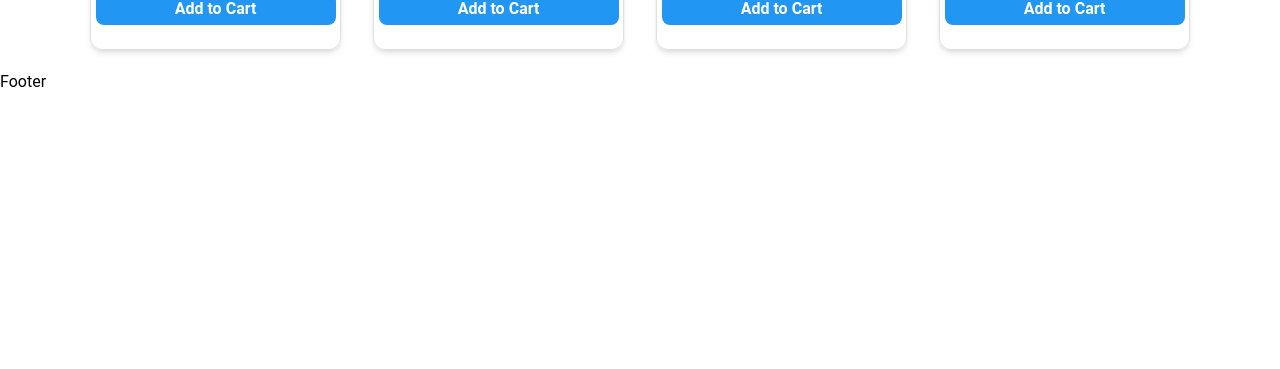
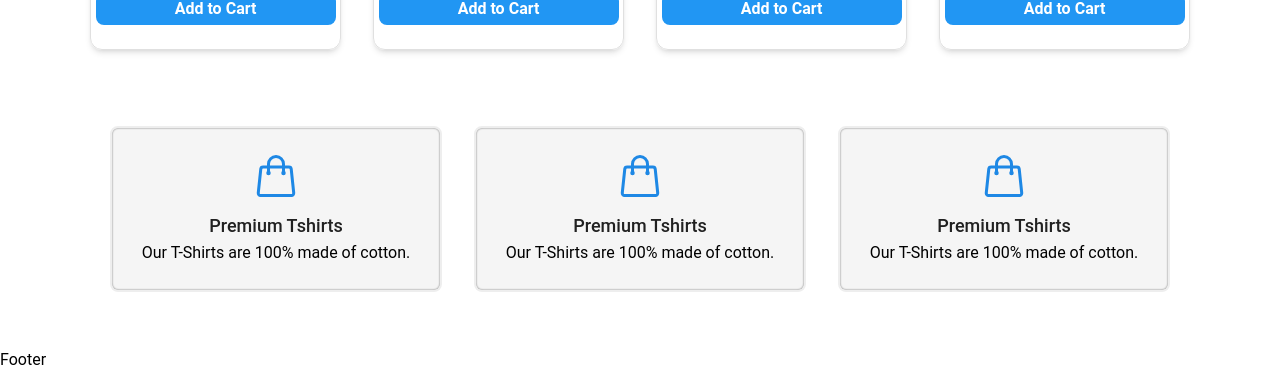
Before and after one commit to yuvrajsingh101280/E-commerce, a React (Vite) app: page / in a window 1280 px wide. Shown: the part 1742-2111 px from the top of the page. Before the commit the page ends 1836 px from the top, so only its background shows below. Built offline with nearby package versions, Linux system fonts and the light colour scheme.

Commit message:
added track

```diff
--- a/src/components/searchbar/Searchbar.jsx
+++ b/src/components/searchbar/Searchbar.jsx
@@ -62,7 +62,7 @@
 
       <div className="flex justify-center">
         {search && (
-          <div className="block absolute bg-gray-200 w-96 md:w-96 lg:w-96 z-50 my-1 rounded-lg px-2 py-2">
+          <div className="block absolute cursor-pointer bg-gray-200 w-96 md:w-96 lg:w-96 z-50 my-1 rounded-lg px-2 py-2">
             {filterSearchData.length > 0 ? (
               <>
                 {filterSearchData.map((item, index) => {
--- /dev/null
+++ b/src/components/track/Track.jsx
@@ -0,0 +1,89 @@
+const Track = () => {
+  return (
+    <section>
+      <div className="container mx-auto px-10 py-10 md:py-14">
+        {/* main */}
+        <div className="flex flex-wrap text-center -m-4">
+          {/* track 1 */}
+          <div className="p-4 md:w-1/3 sm:w-1/2 w-full">
+            <div className="border-2 hover:shadow-xl cursor-pointer hover:shadow-gray-200 border-gray-200 bg-gray-100 shadow-[inset_0_0_2px_rgba(0,0,0,0.6)] px-4 py-6 rounded-lg">
+              <svg
+                className="text-blue-600 w-12 h-12 mb-3 inline-block"
+                xmlns="http://www.w3.org/2000/svg"
+                fill="none"
+                viewBox="0 0 24 24"
+                strokeWidth={1.5}
+                stroke="currentColor"
+              >
+                <path
+                  strokeLinecap="round"
+                  strokeLinejoin="round"
+                  d="M15.75 10.5V6a3.75 3.75 0 10-7.5 0v4.5m11.356-1.993l1.263 12c.07.665-.45 1.243-1.119 1.243H4.25a1.125 1.125 0 01-1.12-1.243l1.264-12A1.125 1.125 0 015.513 7.5h12.974c.576 0 1.059.435 1.119 1.007zM8.625 10.5a.375.375 0 11-.75 0 .375.375 0 01.75 0zm7.5 0a.375.375 0 11-.75 0 .375.375 0 01.75 0z"
+                />
+              </svg>
+              <h2 className="title-font font-medium text-lg text-gray-900">
+                Premium Tshirts
+              </h2>
+              <p className="leading-relaxed">
+                Our T-Shirts are 100% made of cotton.
+              </p>
+            </div>
+          </div>
+          {/* track-2 */}
+          <div className="p-4 md:w-1/3 sm:w-1/2 w-full">
+            <div className="border-2 hover:shadow-xl cursor-pointer hover:shadow-gray-200 border-gray-200 bg-gray-100 shadow-[inset_0_0_2px_rgba(0,0,0,0.6)] px-4 py-6 rounded-lg">
+              <svg
+                className="text-blue-600 w-12 h-12 mb-3 inline-block"
+                xmlns="http://www.w3.org/2000/svg"
+                fill="none"
+                viewBox="0 0 24 24"
+                strokeWidth={1.5}
+                stroke="currentColor"
+              >
+                <path
+                  strokeLinecap="round"
+                  strokeLinejoin="round"
+                  d="M15.75 10.5V6a3.75 3.75 0 10-7.5 0v4.5m11.356-1.993l1.263 12c.07.665-.45 1.243-1.119 1.243H4.25a1.125 1.125 0 01-1.12-1.243l1.264-12A1.125 1.125 0 015.513 7.5h12.974c.576 0 1.059.435 1.119 1.007zM8.625 10.5a.375.375 0 11-.75 0 .375.375 0 01.75 0zm7.5 0a.375.375 0 11-.75 0 .375.375 0 01.75 0z"
+                />
+              </svg>
+              <h2 className="title-font font-medium text-lg text-gray-900">
+                Premium Tshirts
+              </h2>
+              <p className="leading-relaxed">
+                Our T-Shirts are 100% made of cotton.
+              </p>
+            </div>
+          </div>
+          {/* track-3 */}
+
+          <div className="p-4 md:w-1/3 sm:w-1/2 w-full ">
+            <div className="border-2 hover:shadow-xl cursor-pointer hover:shadow-gray-200 border-gray-200 bg-gray-100 shadow-[inset_0_0_2px_rgba(0,0,0,0.6)] px-4 py-6 rounded-lg">
+              <svg
+                className="text-blue-600 w-12 h-12 mb-3 inline-block"
+                xmlns="http://www.w3.org/2000/svg"
+                fill="none"
+                viewBox="0 0 24 24"
+                strokeWidth={1.5}
+                stroke="currentColor"
+              >
+                <path
+                  strokeLinecap="round"
+                  strokeLinejoin="round"
+                  d="M15.75 10.5V6a3.75 3.75 0 10-7.5 0v4.5m11.356-1.993l1.263 12c.07.665-.45 1.243-1.119 1.243H4.25a1.125 1.125 0 01-1.12-1.243l1.264-12A1.125 1.125 0 015.513 7.5h12.974c.576 0 1.059.435 1.119 1.007zM8.625 10.5a.375.375 0 11-.75 0 .375.375 0 01.75 0zm7.5 0a.375.375 0 11-.75 0 .375.375 0 01.75 0z"
+                />
+              </svg>
+              <h2 className="title-font font-medium text-lg text-gray-900">
+                Premium Tshirts
+              </h2>
+              <p className="leading-relaxed">
+                Our T-Shirts are 100% made of cotton.
+              </p>
+            </div>
+          </div>
+        </div>
+      </div>
+    </section>
+  );
+};
+
+export default Track;
--- a/src/pages/Home/HomePage.jsx
+++ b/src/pages/Home/HomePage.jsx
@@ -2,6 +2,7 @@
 import HeroSection from "../../components/heroSection/HeroSection";
 import Category from "../../components/Category/Category";
 import HomepageProducCard from "../../components/homePageProductCard/HomepageProducCard";
+import Track from "../../components/track/Track";
 
 const HomePage = () => {
   return (
@@ -9,6 +10,7 @@
       <HeroSection />
       <Category />
       <HomepageProducCard />
+      <Track />
     </div>
   );
 };
```
